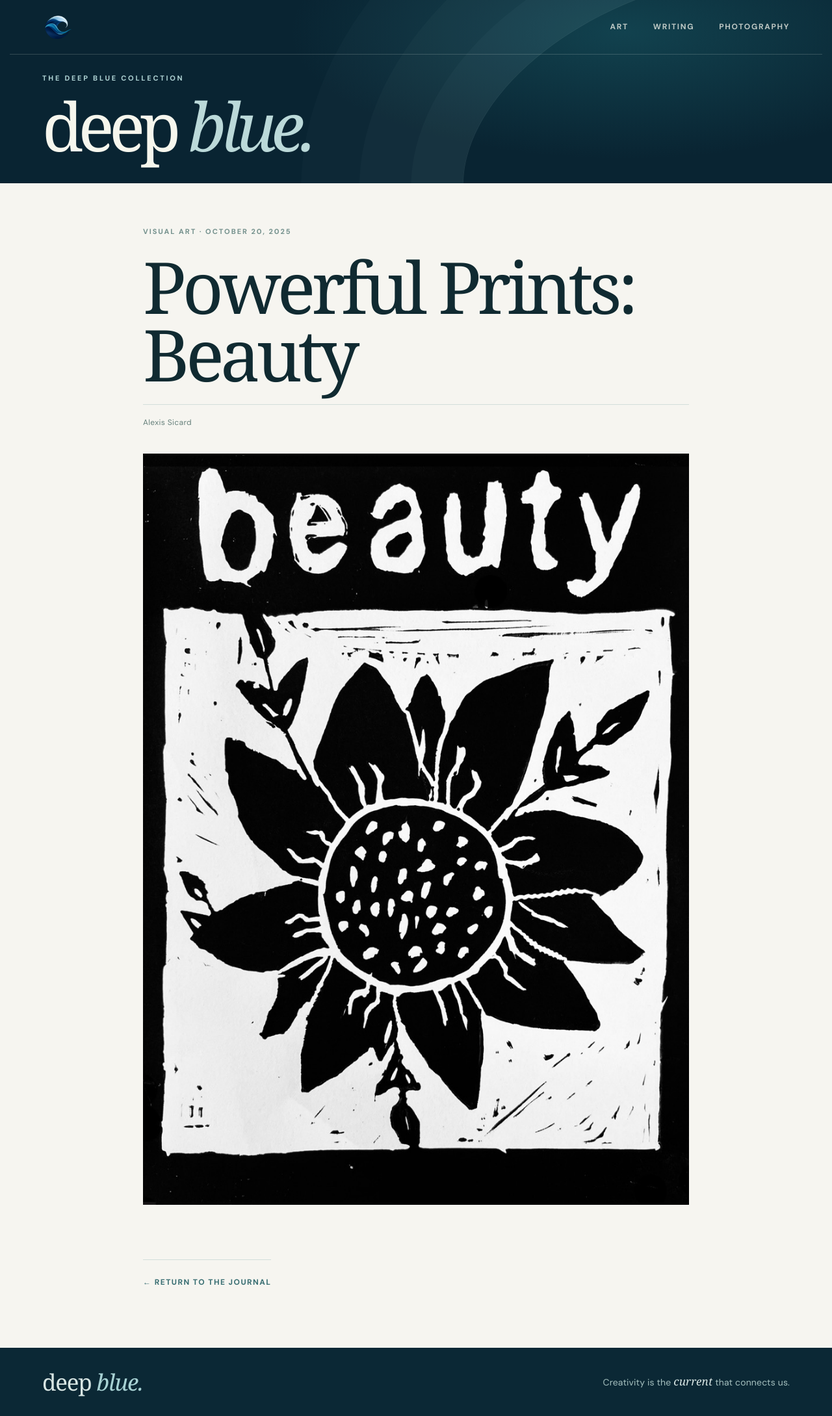
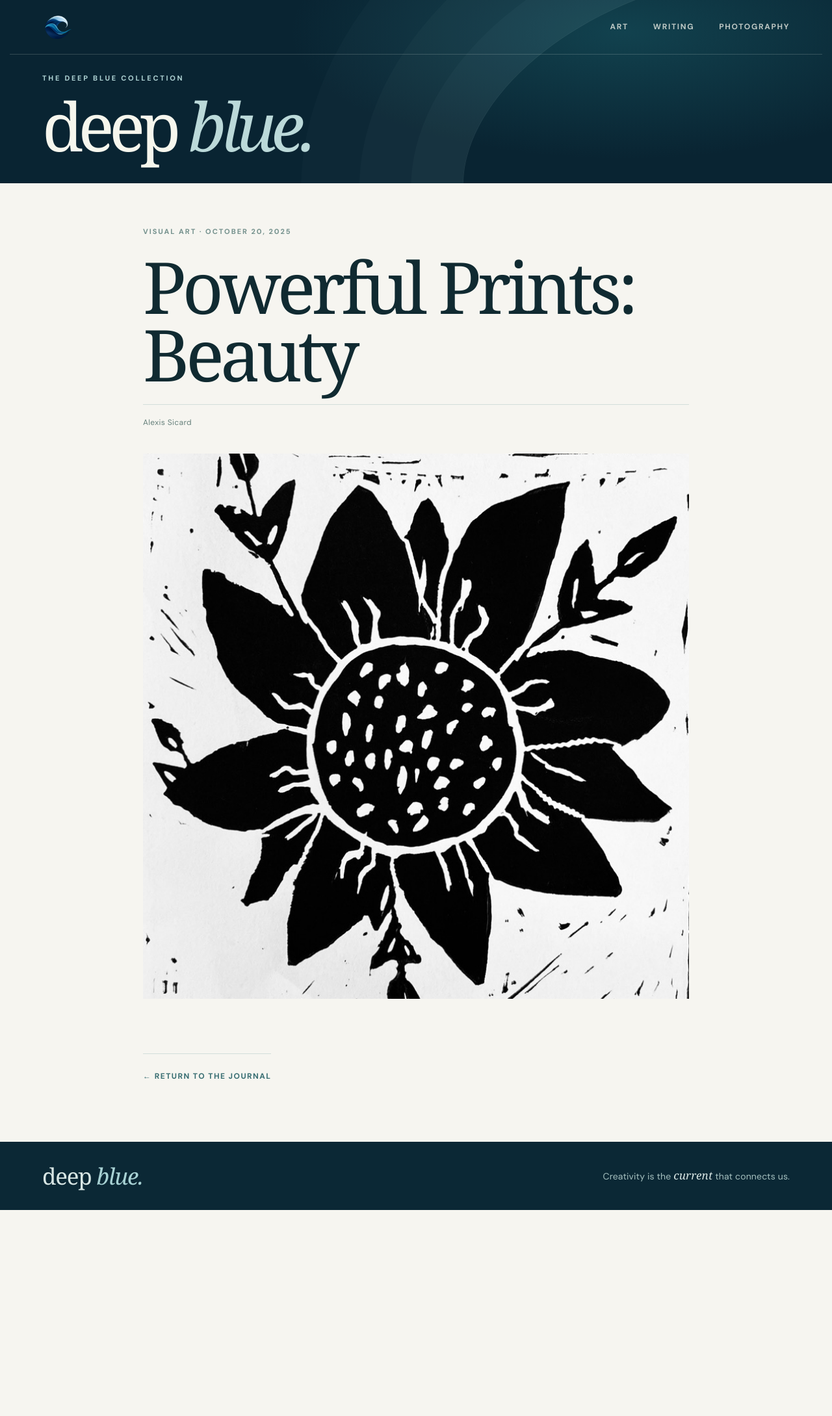
Before and after one commit to egentler/deep-blue, a Jekyll site: the page built from _posts/2026-10-16-powerful-prints-beauty.md, in a window 1280 px wide. Shown: the whole page at 65% size. Built offline with Jekyll 4.4.1, drawn with Linux system fonts in a browser that asks for light colours; some web fonts are replaced; after the commit the page ends 1862 px from its top, so only the background shows below that.

Commit message:
Update _posts/2026-10-16-powerful-prints-beauty.md (via Pages CMS)

```diff
--- a/_posts/2026-10-16-powerful-prints-beauty.md
+++ b/_posts/2026-10-16-powerful-prints-beauty.md
@@ -3,6 +3,7 @@ title: "Powerful Prints: Beauty"
 date: 2025-10-20
 category: Visual Art
 author: Alexis Sicard
-cover: /assets/uploads/alexisbeauty.jpeg
+cover: /assets/uploads/alexisbeautycrop.jpg
+show_cover_in_series: true
 sample: false
 ---
```
